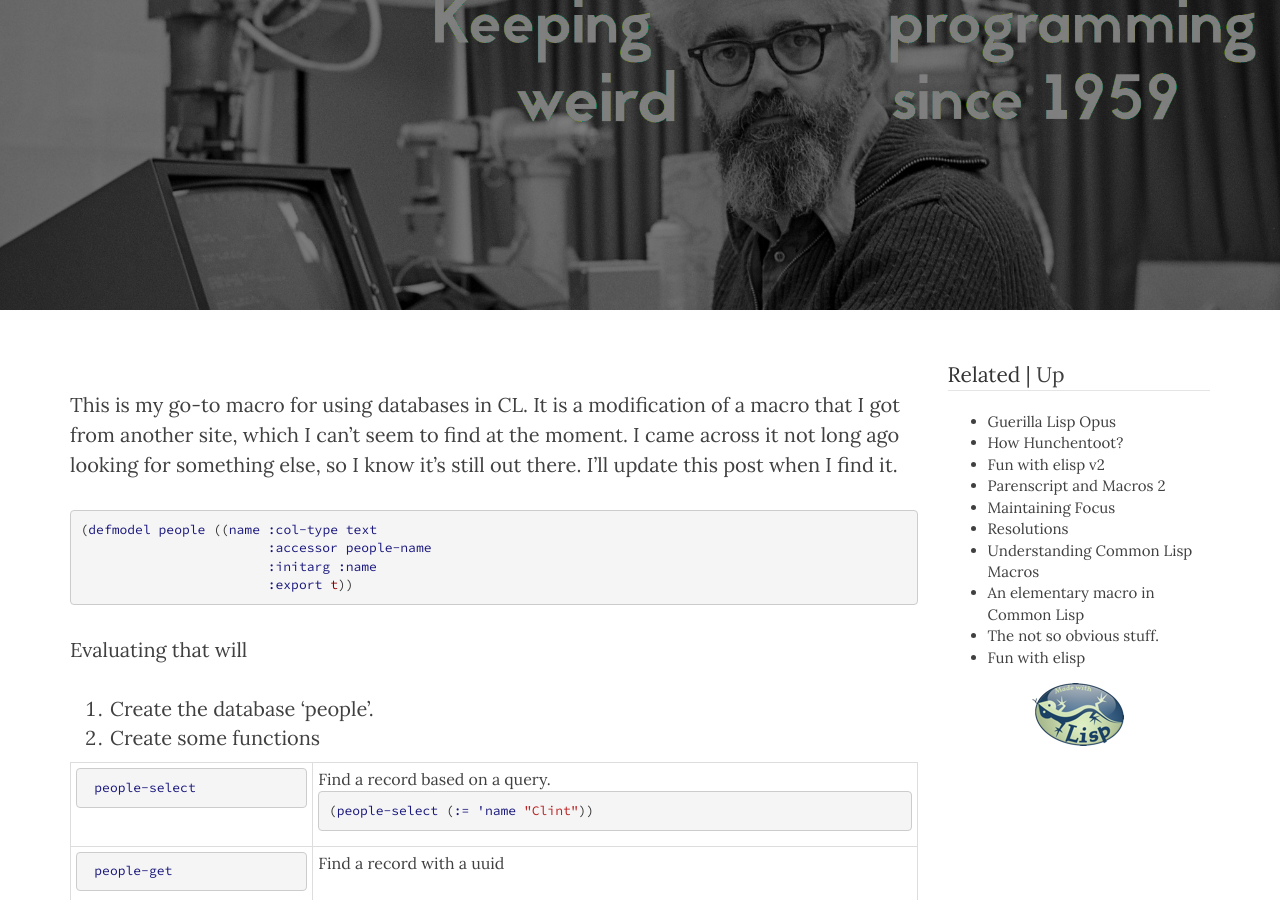
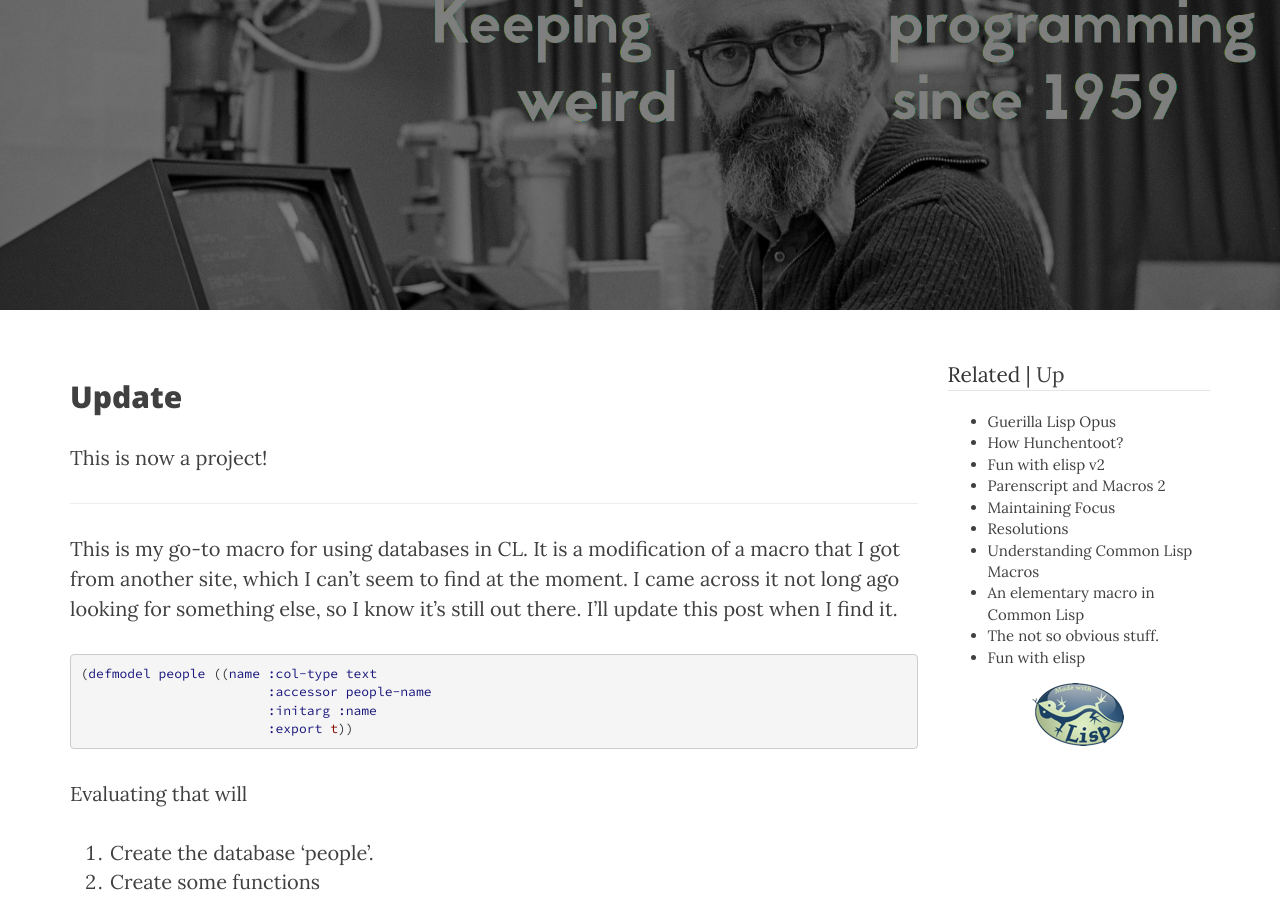
Before and after one commit to cmoore/cmoore.github.com, a Jekyll site: the page built from _posts/2015-9-2-the-model-macro.markdown, in a window 1280 px wide and 900 px high. Built offline with Jekyll 4.4.1, drawn with Linux system fonts in a browser that asks for light colours; some web fonts are replaced; Markdown is read by kramdown in place of the engine named in the settings; comment, search, counter and statistics services are not loaded.

Commit message:
Updayte!

```diff
--- a/_posts/2015-9-2-the-model-macro.markdown
+++ b/_posts/2015-9-2-the-model-macro.markdown
@@ -4,6 +4,13 @@ categories: [common-lisp]
 visible: true
 layout: post
 ---
+
+Update
+------
+
+[This is now a project!](http://github.com/cmoore/defmodel)
+
+<hr>
 
 This is my go-to macro for using databases in CL.  It is a modification of a macro that I got from another site, which I can't seem to find at the moment.  I came across it not long ago looking for something else, so I know it's still out there.  I'll update this post when I find it.
 
```
